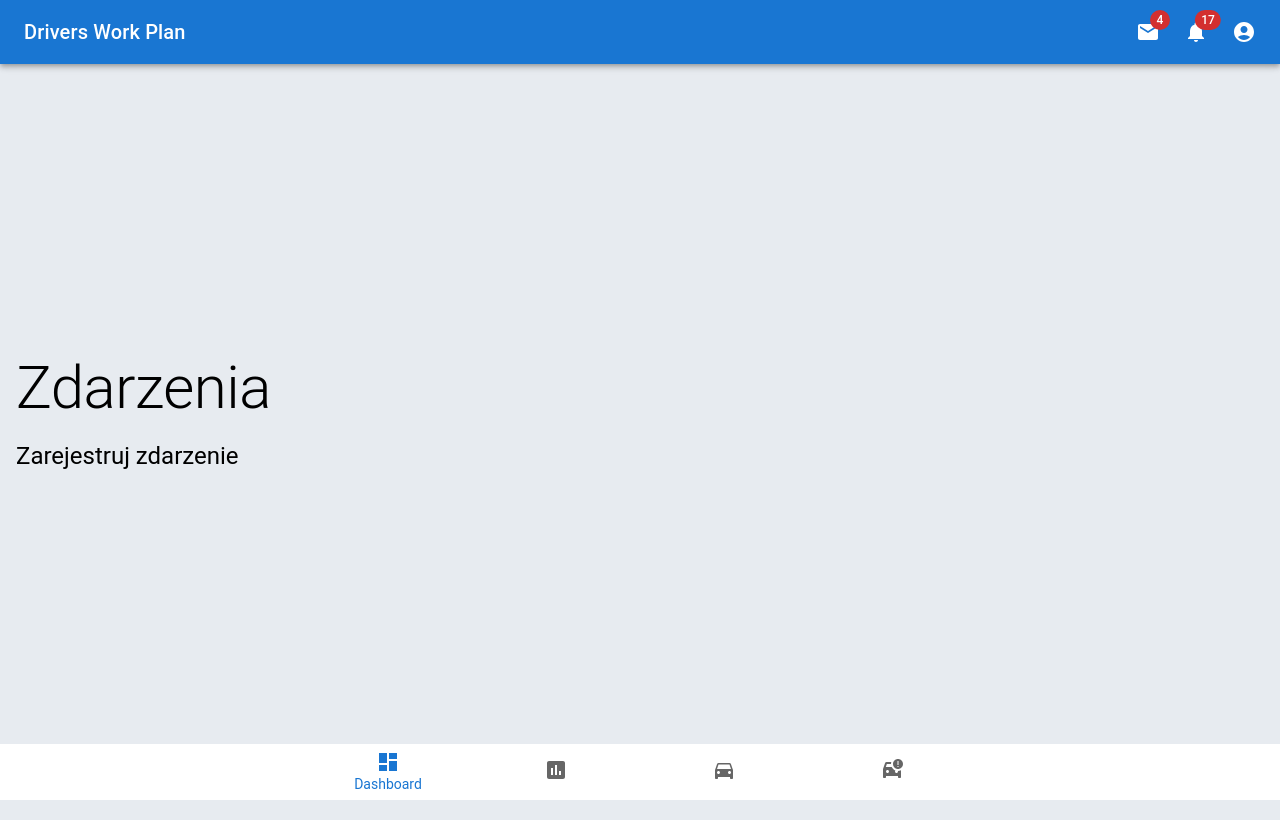
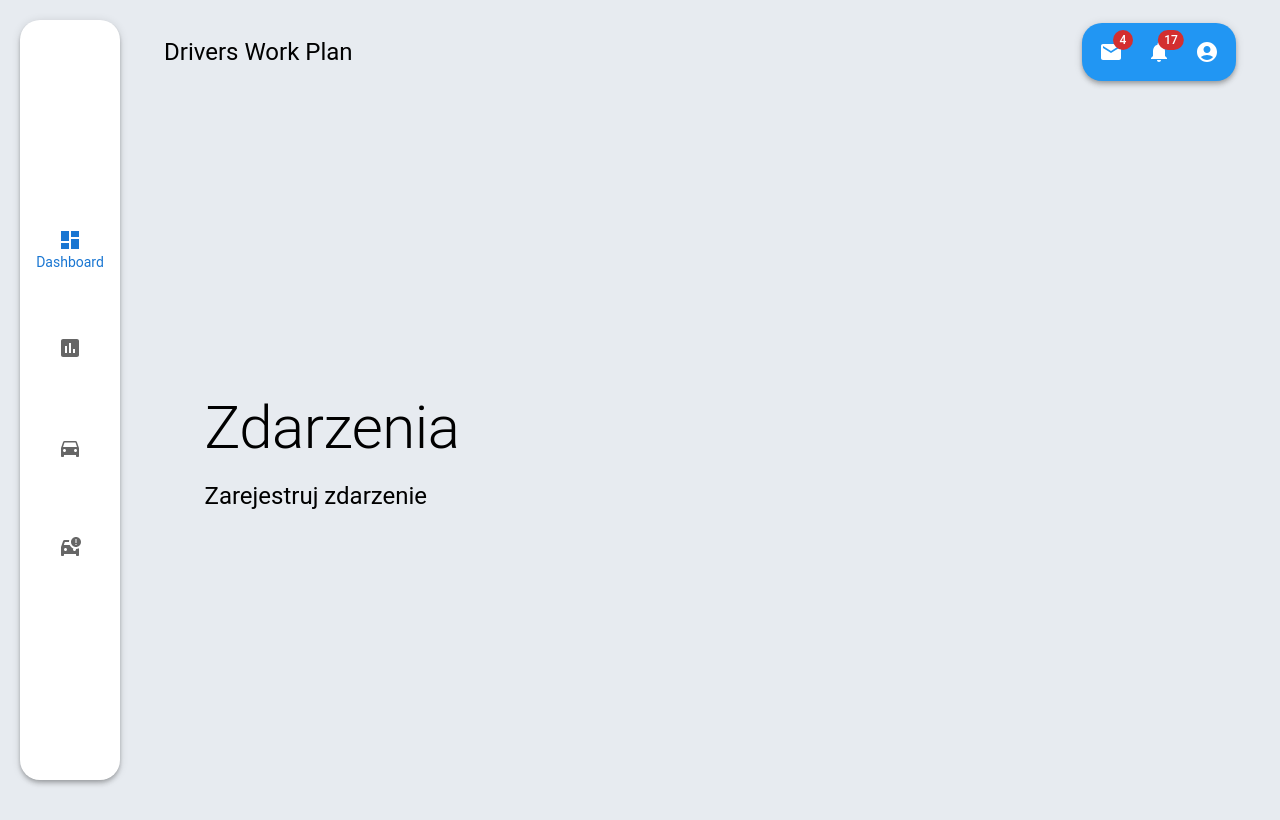
Before and after one commit to akarrq/DriversWorkPlan, a React (Vite) app: page /DriversWorkPlan/Zdarzenia in a window 1280 px wide. Built offline with nearby package versions, Linux system fonts and the light colour scheme; no server answers.

Commit message:
new nav style on desktop

```diff
--- a/src/components/appBar/index.tsx
+++ b/src/components/appBar/index.tsx
@@ -111,19 +111,43 @@ export default function PrimaryAppBar() {
 	);
 
 	return (
-		<Box sx={{ flexGrow: 1 }}>
-			<AppBar position="static">
+		<Box
+			sx={{
+				flexGrow: 1,
+				margin: { md: '20px' },
+				marginLeft: { md: '140px' },
+			}}
+		>
+			<AppBar
+				position="static"
+				sx={{
+					backgroundColor: { md: 'transparent' },
+					boxShadow: { md: 'none' },
+				}}
+			>
 				<Toolbar>
 					<Typography
-						variant="h6"
+						variant="h5"
 						noWrap
-						component="div"
-						sx={{ display: 'block' }}
+						component="p"
+						sx={{
+							display: 'block',
+							color: { md: 'black' },
+						}}
 					>
 						Drivers Work Plan
 					</Typography>
 					<Box sx={{ flexGrow: 1 }} />
-					<Box sx={{ display: { xs: 'none', md: 'flex' } }}>
+					<Box
+						sx={{
+							display: { xs: 'none', md: 'flex' },
+							backgroundColor: { md: '#2196f3' },
+							padding: { md: '5px' },
+							borderRadius: { md: 5 },
+							boxShadow:
+								'0px 2px 4px -1px #0003, 0px 4px 5px 0px #00000024, 0px 1px 10px 0px #0000001f',
+						}}
+					>
 						<IconButton
 							size="large"
 							aria-label="show 4 new mails"
@@ -144,7 +168,6 @@ export default function PrimaryAppBar() {
 						</IconButton>
 						<IconButton
 							size="large"
-							edge="end"
 							aria-label="account of current user"
 							aria-controls={menuId}
 							aria-haspopup="true"
--- a/src/components/nav/index.tsx
+++ b/src/components/nav/index.tsx
@@ -13,16 +13,17 @@ const navElements = () =>
 			value={element.name}
 			to={`/DriversWorkPlan/${element.name}`}
 			component={Link}
+			sx={{ maxHeight: '100px' }}
 		/>
 	));
 
-export default function BottomNavList() {
+export default function MainNavList() {
 	const [value, setValue] = React.useState('Dashboard');
 	const handleChange = (event: React.SyntheticEvent, newValue: string) => {
 		setValue(newValue);
 	};
 
-	return (
+	const BottomNav = () => (
 		<BottomNavigation
 			sx={{ position: 'fixed', bottom: 0, right: 0, left: 0 }}
 			value={value}
@@ -31,4 +32,30 @@ export default function BottomNavList() {
 			{navElements()}
 		</BottomNavigation>
 	);
+
+	const LeftNav = () => (
+		<BottomNavigation
+			sx={{
+				flexDirection: 'column',
+				position: 'fixed',
+				top: 0,
+				bottom: 0,
+				left: 0,
+				width: 100,
+				height: () => window.innerHeight - 40,
+				margin: '20px',
+				borderRadius: 5,
+				boxShadow:
+					'0px 2px 4px -1px #0003, 0px 4px 5px 0px #00000024, 0px 1px 10px 0px #0000001f',
+			}}
+			value={value}
+			onChange={handleChange}
+		>
+			{navElements()}
+		</BottomNavigation>
+	);
+
+	const Nav = () => (window.innerWidth < 600 ? <BottomNav /> : <LeftNav />);
+
+	return <Nav />;
 }
--- a/src/components/pages/availability/index.tsx
+++ b/src/components/pages/availability/index.tsx
@@ -5,7 +5,7 @@ import { Typography, Grid, Paper } from '@mui/material';
 export default function Availability() {
 	return (
 		<>
-			<Grid item xs={12} sm={5}>
+			<Grid item xs={12} sm={4}>
 				<Typography
 					variant="h2"
 					sx={{ margin: 2, fontSize: { xs: 42, sm: 60 } }}
--- a/src/components/pages/main/index.tsx
+++ b/src/components/pages/dashboard/index.tsx
@@ -21,11 +21,11 @@ export const workDaysLoader = async () => {
 	}
 };
 
-export default function Main() {
+export default function Dashboard() {
 	const days = useLoaderData();
 	return (
 		<>
-			<Grid item xs={12} sm={5}>
+			<Grid item xs={12} sm={4}>
 				<Typography
 					variant="h2"
 					sx={{ margin: 2, fontSize: { xs: 42, sm: 60 } }}
--- a/src/components/pages/incidents/index.tsx
+++ b/src/components/pages/incidents/index.tsx
@@ -5,7 +5,7 @@ import { Typography, Grid, Paper } from '@mui/material';
 export default function Incidents() {
 	return (
 		<>
-			<Grid item xs={12} sm={5}>
+			<Grid item xs={12} sm={4}>
 				<Typography
 					variant="h2"
 					sx={{ margin: 2, fontSize: { xs: 42, sm: 60 } }}
--- a/src/components/pages/vehicle/carCard.tsx
+++ b/src/components/pages/vehicle/carCard.tsx
@@ -28,8 +28,10 @@ export default function CarCard() {
 			/>
 			<CardContent>
 				<Typography variant="body2" color="text.secondary">
-					Lizards are a widespread group of squamate reptiles, with over 6,000
-					species, ranging across all continents except Antarctica
+					Tu będą wykresiki i zarejestrowane zdarzenia! Lorem ipsum dolor sit
+					amet consectetur adipisicing elit. Eligendi consequuntur totam numquam
+					saepe suscipit rerum. Labore facilis adipisci, voluptatum provident,
+					fugiat nulla ab veniam cum eos suscipit rerum impedit corrupti!
 				</Typography>
 			</CardContent>
 			<CardActions>
@@ -53,6 +55,15 @@ export default function CarCard() {
 				>
 					Wpisz przebieg
 				</Button>
+				<Button
+					size="small"
+					variant="contained"
+					component={Link}
+					to={`/DriversWorkPlan/Pojazd/${car.vehicleRegistrationNumber}/Zdarzenie`}
+					state={car}
+				>
+					Dodaj zdarzenie
+				</Button>
 			</CardActions>
 		</Card>
 	);
--- a/src/components/pages/vehicle/index.tsx
+++ b/src/components/pages/vehicle/index.tsx
@@ -27,7 +27,7 @@ export const vehiclesLoader = async () => {
 export default function Vehicle() {
 	return (
 		<>
-			<Grid item xs={12} sm={5}>
+			<Grid item xs={12} sm={4}>
 				<Typography
 					variant="h2"
 					sx={{ margin: 2, fontSize: { xs: 42, sm: 60 } }}
--- a/src/main.tsx
+++ b/src/main.tsx
@@ -3,7 +3,7 @@ import ReactDOM from 'react-dom/client';
 import { createBrowserRouter, RouterProvider } from 'react-router-dom';
 
 import App from './routes/root';
-import Main, { workDaysLoader } from './components/pages/main';
+import Dashboard, { workDaysLoader } from './components/pages/dashboard';
 import Availability from './components/pages/availability';
 import Vehicle, { vehiclesLoader } from './components/pages/vehicle';
 import Incidents from './components/pages/incidents';
@@ -23,7 +23,7 @@ const router = createBrowserRouter([
 		children: [
 			{
 				path: '/DriversWorkPlan/Dashboard',
-				element: <Main />,
+				element: <Dashboard />,
 				loader: workDaysLoader,
 			},
 			{
--- a/src/routes/root.tsx
+++ b/src/routes/root.tsx
@@ -4,7 +4,7 @@ import { Outlet } from 'react-router-dom';
 import { Grid } from '@mui/material';
 
 import PrimaryAppBar from '../components/appBar';
-import BottomNavList from '../components/nav';
+import MainNavList from '../components/nav';
 
 function App() {
 	return (
@@ -15,6 +15,7 @@ function App() {
 				spacing={{ xs: 1, md: 3 }}
 				justifyContent="center"
 				sx={{
+					paddingLeft: [null, '140px'],
 					height: [null, '90vh'],
 					alignItems: ['flex-start', 'center'],
 					justifyContent: ['flex-start', 'center'],
@@ -22,7 +23,7 @@ function App() {
 			>
 				<Outlet />
 			</Grid>
-			<BottomNavList />
+			<MainNavList />
 		</>
 	);
 }
```
Also changed, not shown: src/components/pages/dashboard/workDaysList.tsx (renamed from src/components/pages/main/workDaysList.tsx).
